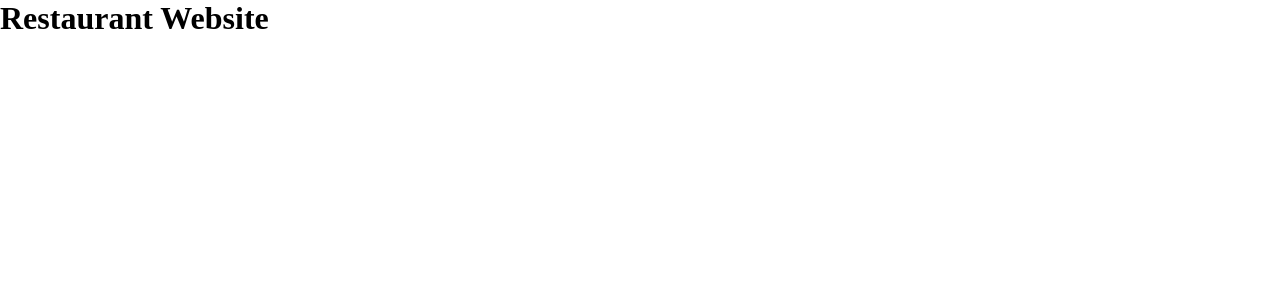
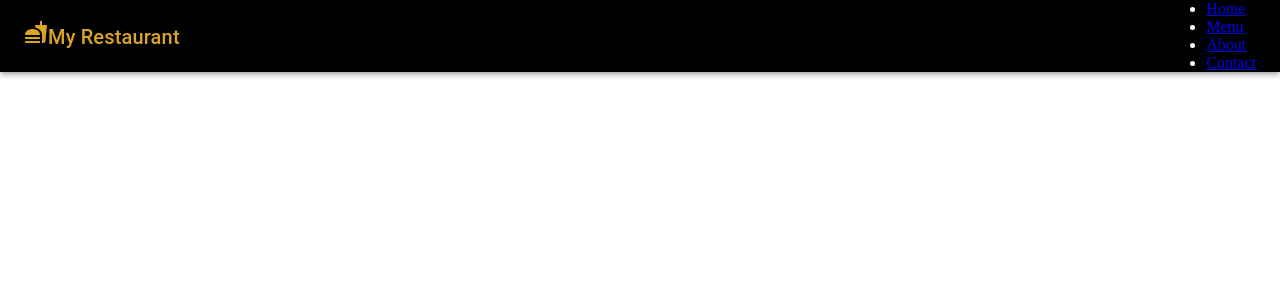
Before and after one commit to mikitran721/restaurant-react-mui, a React (Create React App) app: page / in a window 1280 px wide. Shown: the top 300 px of the page. Built offline with nearby package versions, Linux system fonts and the light colour scheme.

Commit message:
create layout: home, menu, about, contact, pagenot

```diff
--- a/package.json
+++ b/package.json
@@ -5,6 +5,7 @@
   "dependencies": {
     "@emotion/react": "^11.11.1",
     "@emotion/styled": "^11.11.0",
+    "@mui/icons-material": "^5.14.13",
     "@mui/material": "^5.14.13",
     "@testing-library/jest-dom": "^5.17.0",
     "@testing-library/react": "^13.4.0",
--- a/src/App.js
+++ b/src/App.js
@@ -1,7 +1,22 @@
+import { BrowserRouter, Routes, Route } from "react-router-dom";
+import Home from "./pages/Home";
+import About from "./pages/About";
+import Contact from "./pages/Contact";
+import Menu from "./pages/Menu";
+import Pagenotfound from "./pages/Pagenotfound";
+
 function App() {
   return (
     <div>
-      <h1>Restaurant Website</h1>
+      <BrowserRouter>
+        <Routes>
+          <Route path="/" element={<Home />} />
+          <Route path="/about" element={<About />} />
+          <Route path="/contact" element={<Contact />} />
+          <Route path="/menu" element={<Menu />} />
+          <Route path="*" element={<Pagenotfound />} />
+        </Routes>
+      </BrowserRouter>
     </div>
   );
 }
--- a/src/components/Layout/Header.js
+++ b/src/components/Layout/Header.js
@@ -1,10 +1,43 @@
 import React from "react";
+import { Box, AppBar, Typography, Toolbar } from "@mui/material";
+import FastfoodIcon from "@mui/icons-material/Fastfood";
+import { Link } from "react-router-dom";
 
 const Header = () => {
   return (
-    <div>
-      <h2>Navbar</h2>
-    </div>
+    <>
+      <Box>
+        <AppBar component={"nav"} sx={{ bgcolor: "black" }}>
+          <Toolbar>
+            <Typography
+              color={"goldenrod"}
+              variant="h6"
+              component="div"
+              sx={{ flexGrow: 1 }}
+            >
+              <FastfoodIcon />
+              My Restaurant
+            </Typography>
+            <Box>
+              <ul>
+                <li>
+                  <Link to="/">Home</Link>
+                </li>
+                <li>
+                  <Link to="/menu">Menu</Link>
+                </li>
+                <li>
+                  <Link to="/about">About</Link>
+                </li>
+                <li>
+                  <Link to="/contact">Contact</Link>
+                </li>
+              </ul>
+            </Box>
+          </Toolbar>
+        </AppBar>
+      </Box>
+    </>
   );
 };
 
--- a/src/components/Layout/Layout.js
+++ b/src/components/Layout/Layout.js
@@ -1,11 +1,11 @@
 import React from "react";
 import Header from "./Header";
 
-const Layout = () => {
+const Layout = ({ children }) => {
   return (
     <>
       <Header />
-      <h2>Layout</h2>
+      <div>{children}</div>
     </>
   );
 };
--- /dev/null
+++ b/src/pages/About.js
@@ -0,0 +1,12 @@
+import React from "react";
+import Layout from "../components/Layout/Layout";
+
+const About = () => {
+  return (
+    <Layout>
+      <h2>About page</h2>
+    </Layout>
+  );
+};
+
+export default About;
--- /dev/null
+++ b/src/pages/Contact.js
@@ -0,0 +1,12 @@
+import React from "react";
+import Layout from "../components/Layout/Layout";
+
+function Contact() {
+  return (
+    <Layout>
+      <h2>Contact page</h2>
+    </Layout>
+  );
+}
+
+export default Contact;
--- /dev/null
+++ b/src/pages/Home.js
@@ -0,0 +1,12 @@
+import React from "react";
+import Layout from "../components/Layout/Layout";
+
+const Home = () => {
+  return (
+    <Layout>
+      <h2>Home page</h2>
+    </Layout>
+  );
+};
+
+export default Home;
--- /dev/null
+++ b/src/pages/Menu.js
@@ -0,0 +1,12 @@
+import React from "react";
+import Layout from "../components/Layout/Layout";
+
+const Menu = () => {
+  return (
+    <Layout>
+      <h2>Menu page</h2>
+    </Layout>
+  );
+};
+
+export default Menu;
--- /dev/null
+++ b/src/pages/Pagenotfound.js
@@ -0,0 +1,12 @@
+import React from "react";
+import Layout from "../components/Layout/Layout";
+
+const Pagenotfound = () => {
+  return (
+    <Layout>
+      <h2>Page not found</h2>
+    </Layout>
+  );
+};
+
+export default Pagenotfound;
```
Also changed, not shown: 2 other files (tests, documents, lock files or other folders).
